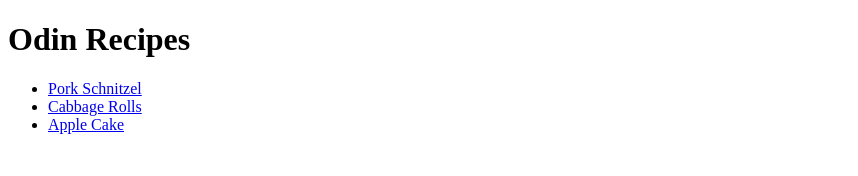
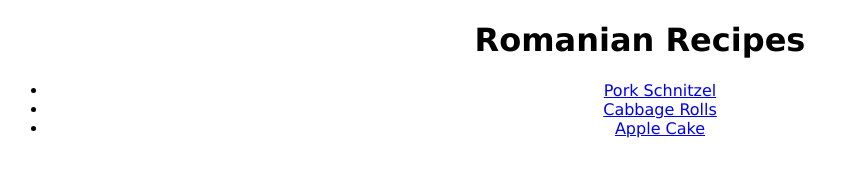
Before and after one commit to Viforu/odin-recipes, a plain HTML site: page index.html in a window 1280 px wide. Shown: the whole page, without its empty margins (0-858 px from the left). Drawn offline with Linux system fonts and the light colour scheme.

Commit message:
add css to all recipes & minor fix @index

```diff
--- a/index.html
+++ b/index.html
@@ -2,11 +2,12 @@
 <html lang="en">
   <head>
     <meta charset="utf-8">
+    <link rel="stylesheet" href="css/style.css">
     <title>Odin Recipes</title>
   </head>
 
   <body>
-    <h1>Odin Recipes</h1>
+    <h1>Romanian Recipes</h1>
     <ul>
       <li><a href="recipes/pork-schnitzel.html">Pork Schnitzel</a></li>
       <li><a href="recipes/cabbage-rolls.html">Cabbage Rolls</a></li>
```
Also changed, not shown: recipes/apple-cake.html (+1 -0 lines), recipes/cabbage-rolls.html (+1 -0 lines), recipes/pork-schnitzel.html (+1 -0 lines).
